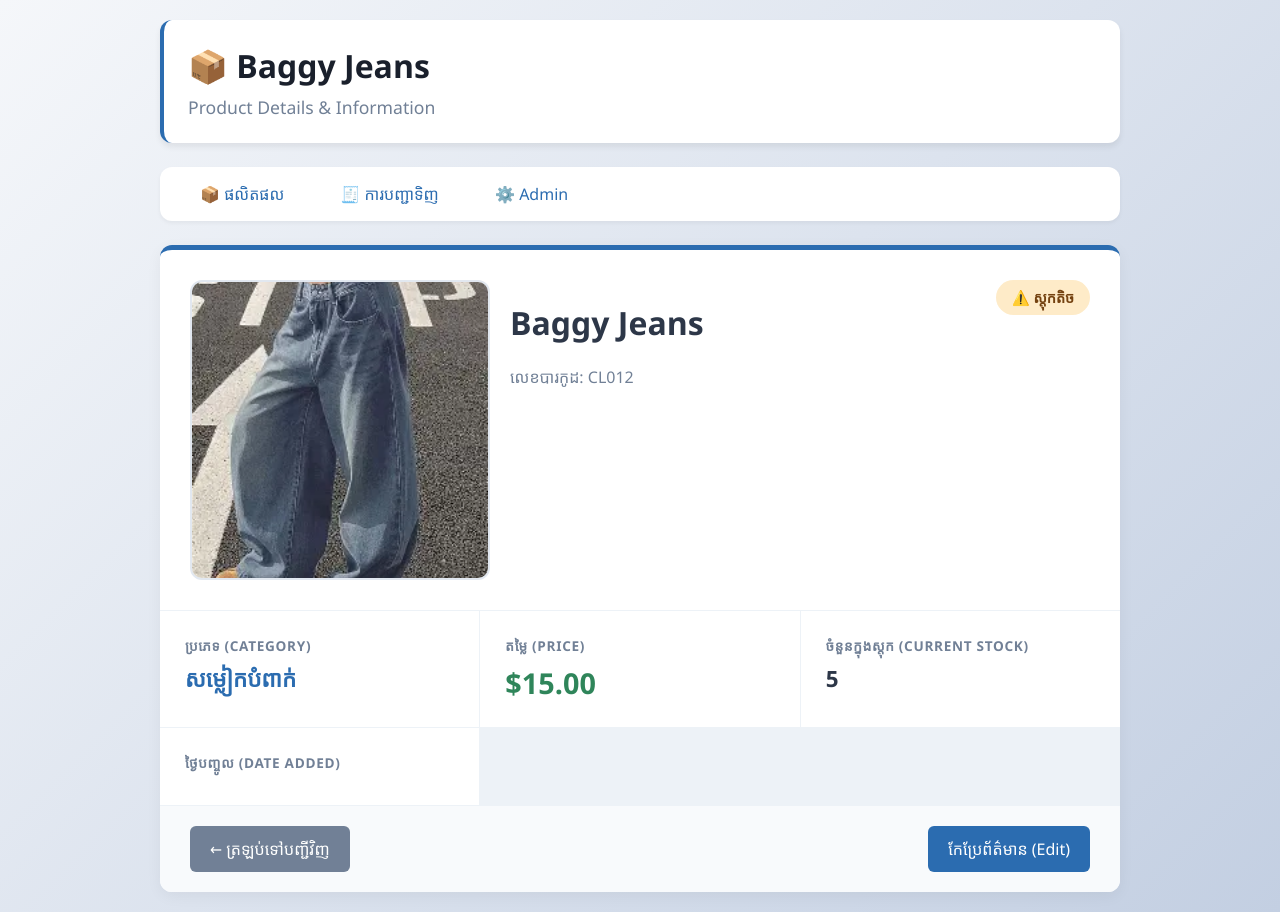
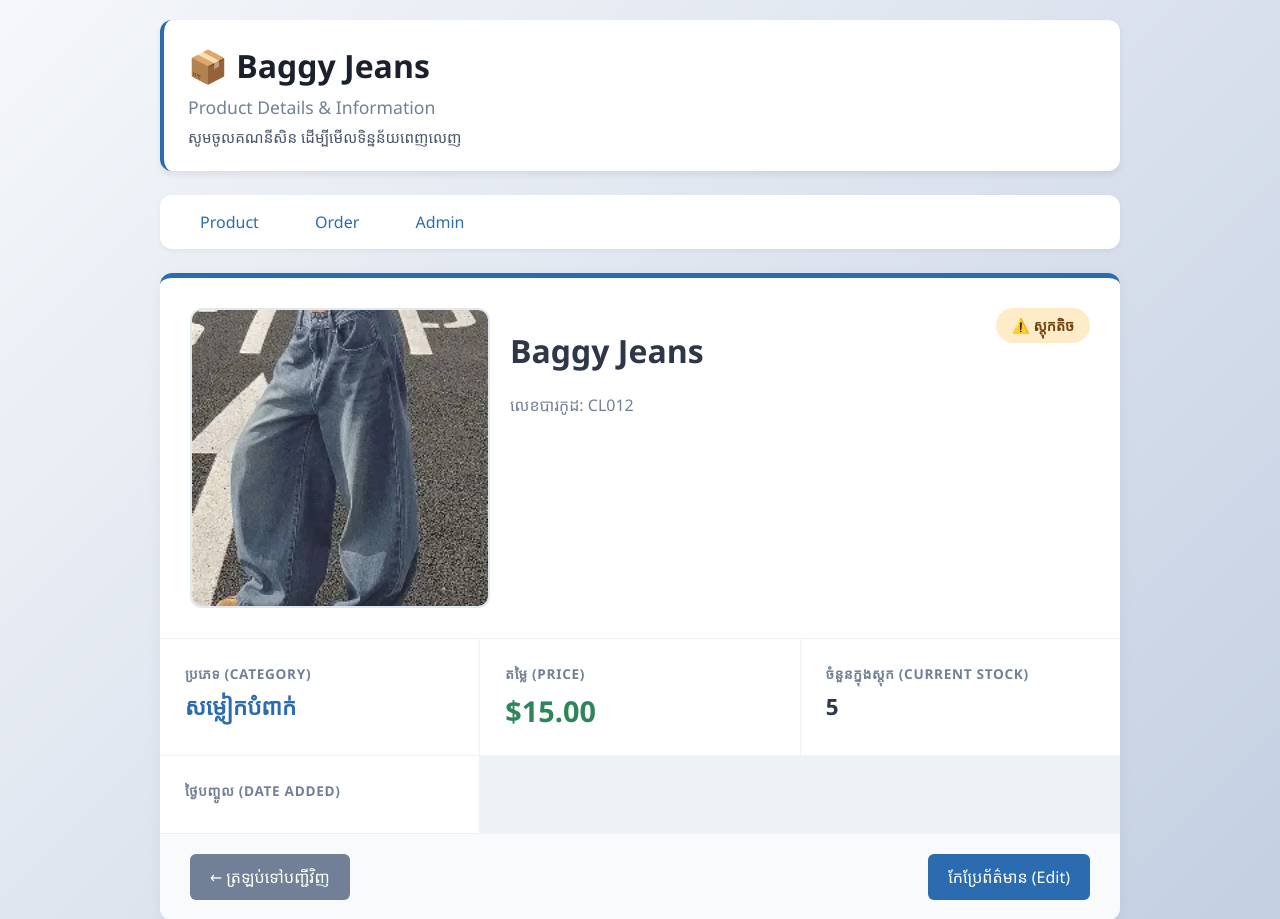
Before and after one commit to samnangso-ux/samnang_POS, a Django app: page /sales/products/4/ in a window 1280 px wide. Shown: the top 919 px of the page. Run offline with Django 5.2, Linux system fonts and the light colour scheme; data comes from the database, SQL or seed files in the repository.

Commit message:
Update product_detail.html

```diff
--- a/lesson7/posdb/sales/templates/sales/product_detail.html
+++ b/lesson7/posdb/sales/templates/sales/product_detail.html
@@ -265,12 +265,19 @@
         <div class="header">
             <h1>📦 {{ product.name }}</h1>
             <p>Product Details & Information</p>
+            <p style="margin: 8px 0 0 0; color: #4a5568; font-size: 0.95em;">
+                {% if user.is_authenticated %}
+                ស្វាគមន៍, <strong>{{ user.username }}</strong> | <a href="/accounts/login/" style="color: #2b6cb0; text-decoration: none; font-weight: 500;">🚪 Logout</a>
+                {% else %}
+                សូមចូលគណនីសិន ដើម្បីមើលទិន្នន័យពេញលេញ
+                {% endif %}
+            </p>
         </div>
 
         <div class="nav">
-            <a href="/sales/products_list/">📦 ផលិតផល</a>
-            <a href="/sales/orders/">🧾 ការបញ្ជាទិញ</a>
-            <a href="/admin/">⚙️ Admin</a>
+            <a href="/sales/products_list/">Product</a>
+            <a href="/sales/orders/">Order</a>
+            <a href="/admin/">Admin</a>
         </div>
 
         <div class="detail-container">
```
